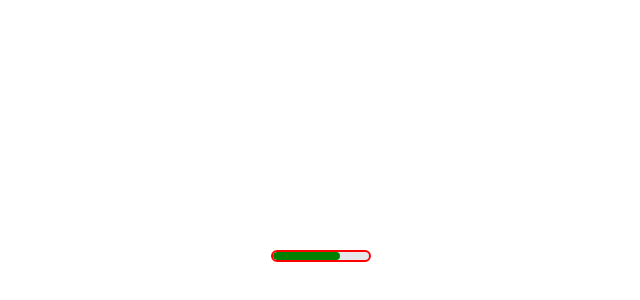
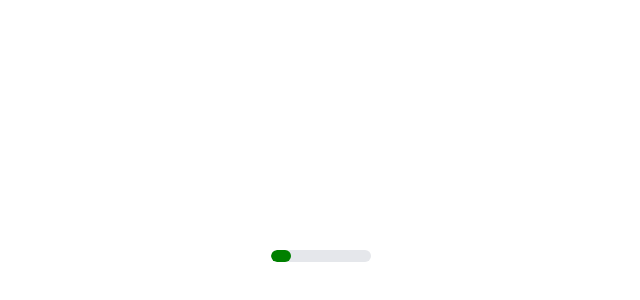
Before and after one commit to naresh043/react-component-lib, a React (Vite) app: page / in a window 1280 px wide. Shown: the part 144-444 px from the top of the page, without its empty margins (319-959 px from the left). Built offline with nearby package versions, Linux system fonts and the light colour scheme.

Commit message:
Update ProgressBar value and visibility settings; remove debugging border

```diff
--- a/src/App.jsx
+++ b/src/App.jsx
@@ -10,7 +10,7 @@ function App() {
   return (
     <>
       <div style={{padding:"16px",width:"100px"}}>
-        <ProgressBar value={70} visibility={true} />
+        <ProgressBar value={20} visibility={true} />
       </div>
     </>
   );
--- a/src/components/progressBar/ProgressBar.jsx
+++ b/src/components/progressBar/ProgressBar.jsx
@@ -6,7 +6,7 @@ function ProgressBar({
   height = "12px",
   background = "green",
   borderRadius = "20px",
-  visibility = true,
+  visibility = false,
   children,
 }) {
   // clamp value between 0 and 100
--- a/src/components/progressBar/progress.module.css
+++ b/src/components/progressBar/progress.module.css
@@ -4,7 +4,6 @@
   overflow: hidden;
   margin: 16px 0;          /* IMPORTANT: makes it visible */
   box-sizing: border-box;  /* prevents border issues */
-  border: 2px solid red;   /* debugging border (remove later) */
 }
 
 .bar {
```
